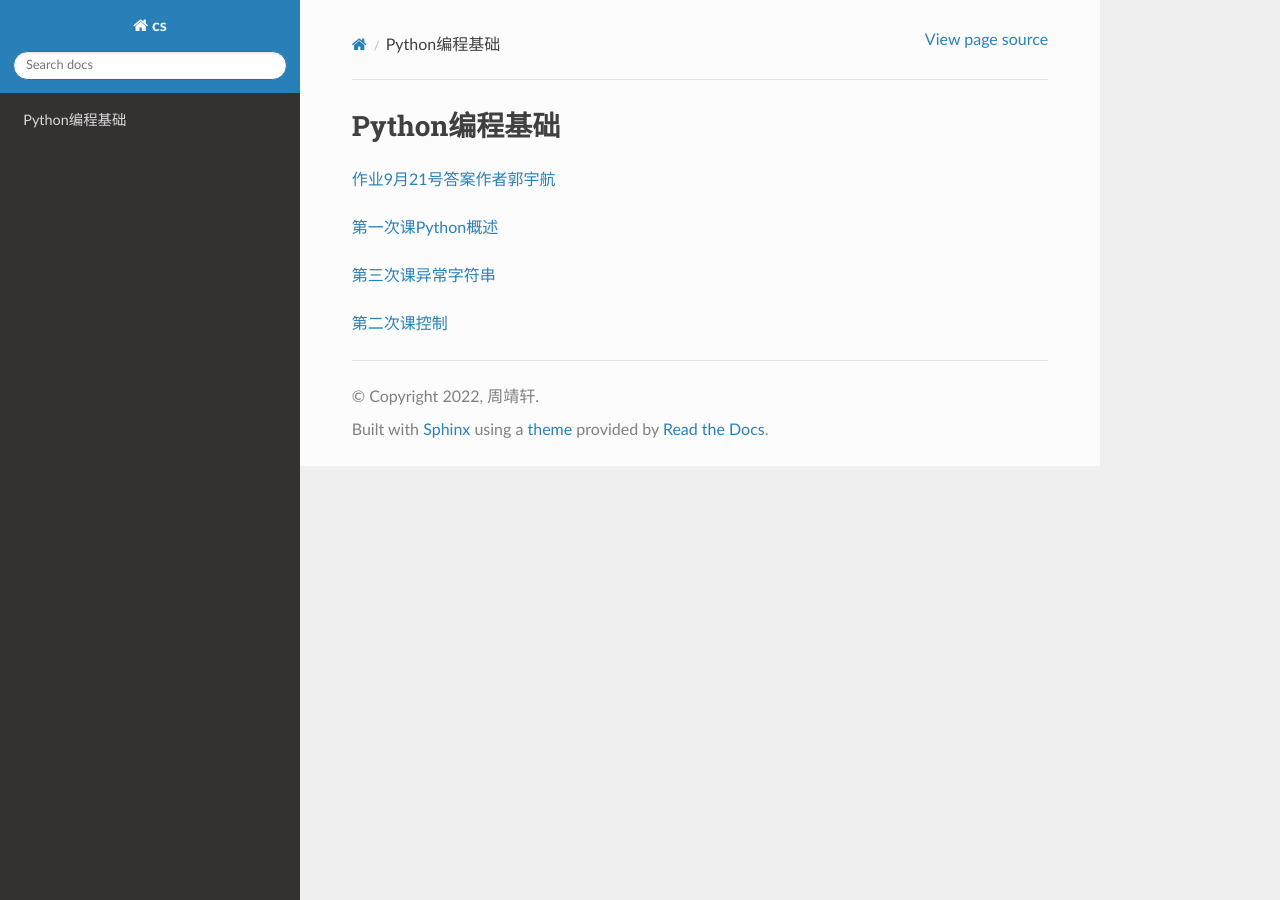
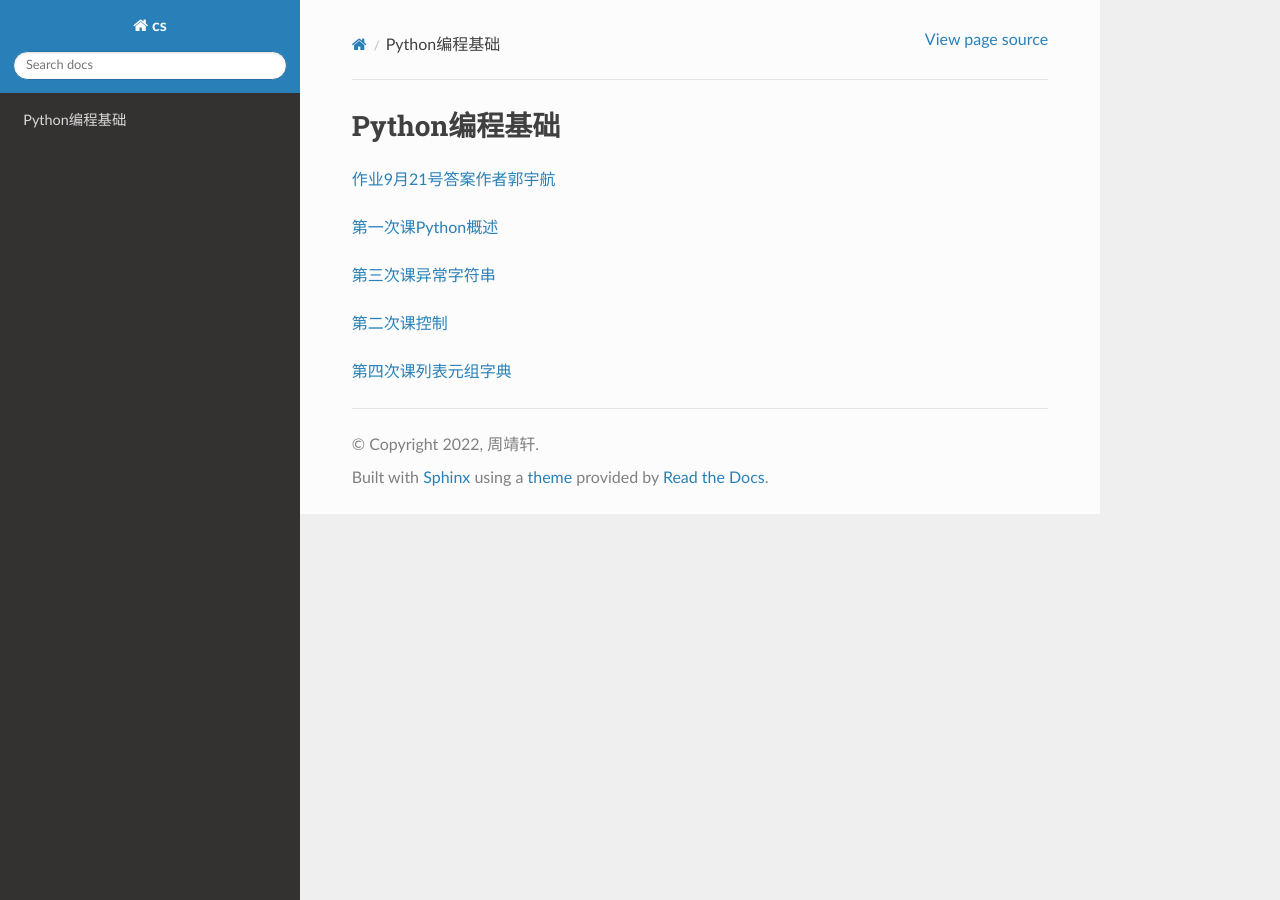
Before and after one commit to GodBlessChina/pythonjichu, a Sphinx documentation site: the page built from source/index.rst, in a window 1280 px wide. Built offline with Sphinx 7.4.7 and the Read the Docs theme 2.0.0, drawn with Linux system fonts in a browser that asks for light colours.

Commit message:
第四次课

```diff
--- a/source/index.rst
+++ b/source/index.rst
@@ -16,3 +16,6 @@ Python编程基础
 
 
 `第二次课控制 <https://godblesschina.github.io/pythonjichu/第二次课控制.html>`_
+
+
+`第四次课列表元组字典 <https://godblesschina.github.io/pythonjichu/第四次课列表元组字典.html>`_
```
Also changed, not shown: 5 other files.
